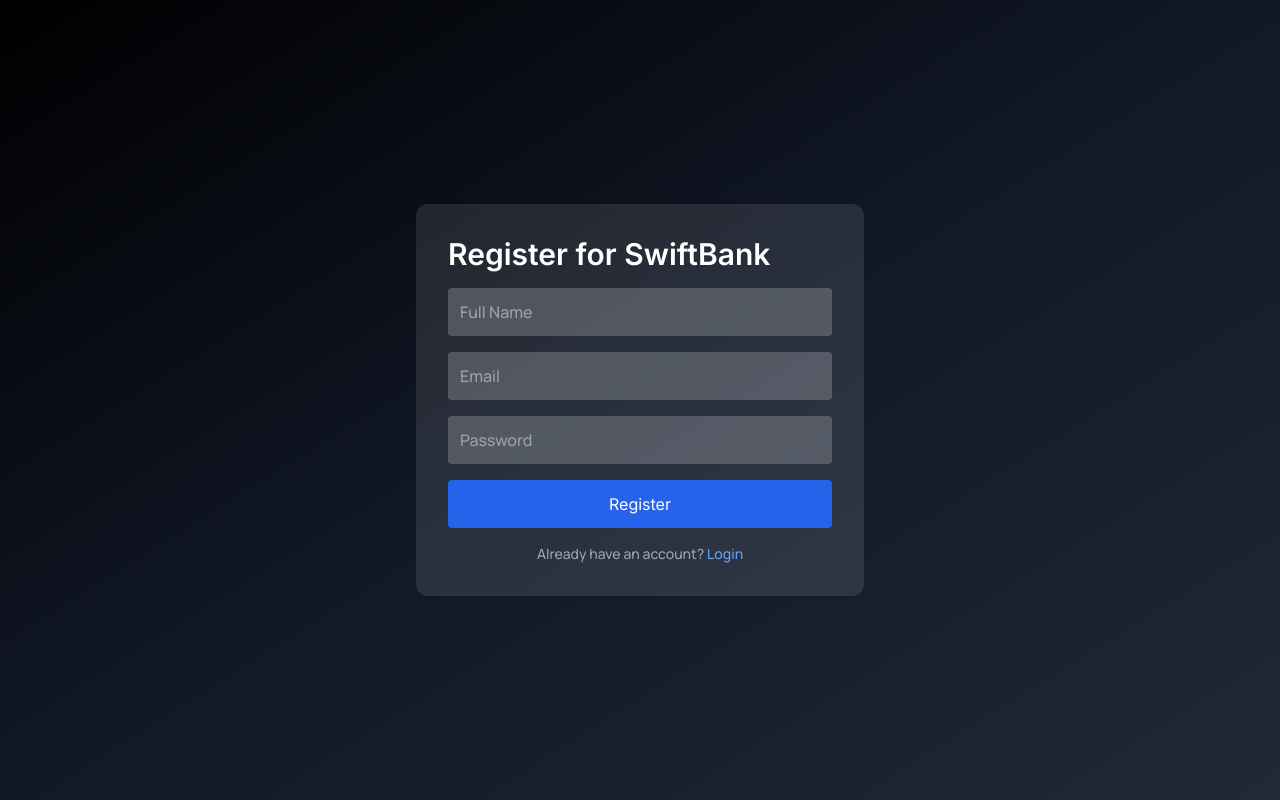
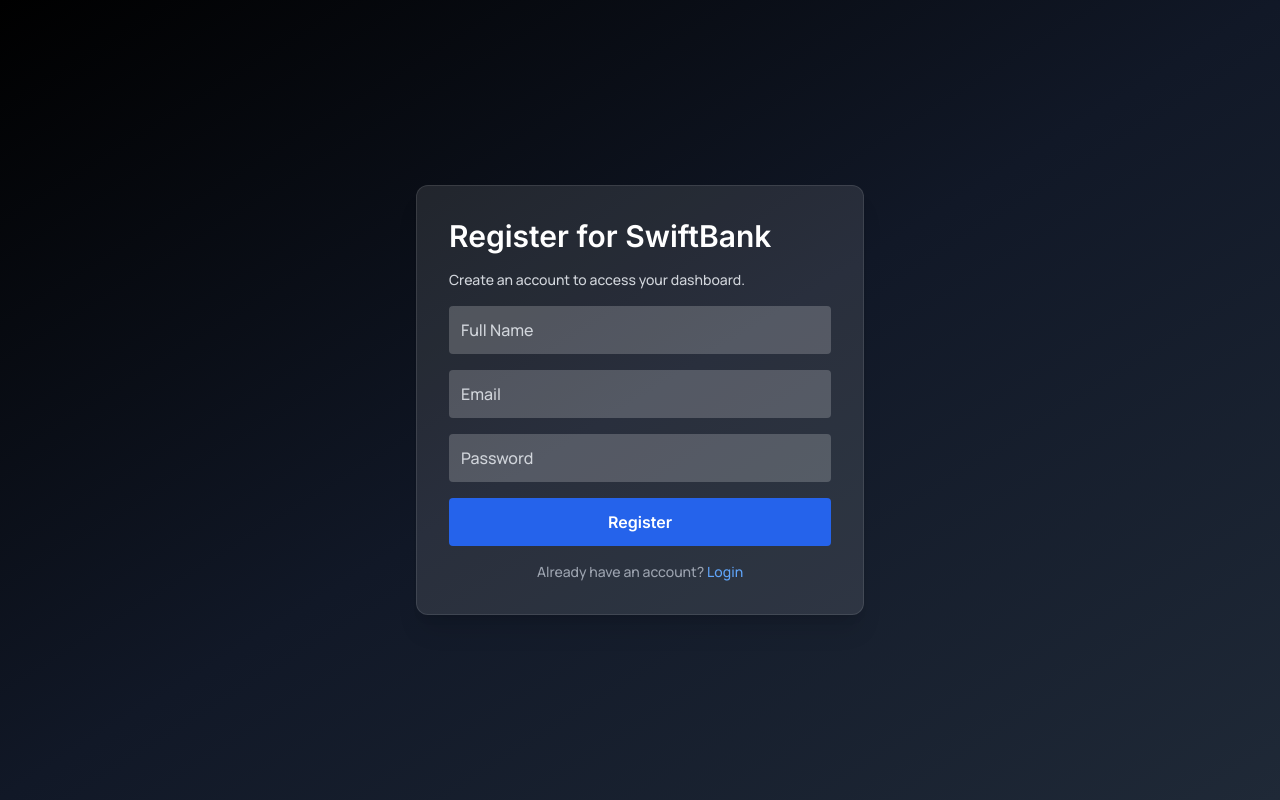
Before and after one commit to Olotuah/SwiftBank-App, a React (Vite) app in the folder frontend/: page /register in a window 1280 px wide. Built offline with nearby package versions, Linux system fonts and the light colour scheme.

Commit message:
Refactor Register component to use authService
Updated the registration form to use the authService for registration and improved UI elements.

```diff
--- a/frontend/src/pages/Register.jsx
+++ b/frontend/src/pages/Register.jsx
@@ -1,14 +1,15 @@
 import { useState } from "react";
 import { useNavigate, Link } from "react-router-dom";
-import api from "../utils/api";
 import { toast, Toaster } from "react-hot-toast";
+import { register } from "../services/authService";
 
 export default function Register() {
   const [form, setForm] = useState({
-    fullName: "",  // ✅ Changed from name → fullName
+    fullName: "",
     email: "",
     password: "",
   });
+
   const [loading, setLoading] = useState(false);
   const navigate = useNavigate();
 
@@ -19,10 +20,11 @@
   const handleSubmit = async (e) => {
     e.preventDefault();
     setLoading(true);
+
     try {
-      await api.post("/auth/register", form);
-      toast.success("Registration successful, please log in.");
-      navigate("/login");
+      await register(form); // ✅ uses authService (stores token + user)
+      toast.success("Registration successful!");
+      navigate("/dashboard"); // ✅ take user straight inside
     } catch (err) {
       toast.error(err?.response?.data?.message || "Registration failed");
     } finally {
@@ -31,13 +33,17 @@
   };
 
   return (
-    <div className="min-h-screen flex items-center justify-center bg-gradient-to-br from-black via-gray-900 to-gray-800 text-white font-manrope">
-      <Toaster />
+    <div className="min-h-screen flex items-center justify-center bg-gradient-to-br from-black via-gray-900 to-gray-800 text-white font-manrope px-4">
+      <Toaster position="top-right" />
+
       <form
         onSubmit={handleSubmit}
-        className="bg-white/10 p-8 rounded-xl space-y-4 w-full max-w-md"
+        className="bg-white/10 p-8 rounded-xl space-y-4 w-full max-w-md border border-white/10 shadow-xl"
       >
         <h2 className="text-3xl font-bold font-inter">Register for SwiftBank</h2>
+        <p className="text-sm text-gray-300">
+          Create an account to access your dashboard.
+        </p>
 
         <input
           type="text"
@@ -45,7 +51,7 @@
           value={form.fullName}
           onChange={handleChange}
           placeholder="Full Name"
-          className="w-full p-3 rounded bg-white/20 text-white"
+          className="w-full p-3 rounded bg-white/20 text-white placeholder-gray-300 outline-none focus:ring-2 focus:ring-blue-600"
           required
         />
 
@@ -55,7 +61,7 @@
           value={form.email}
           onChange={handleChange}
           placeholder="Email"
-          className="w-full p-3 rounded bg-white/20 text-white"
+          className="w-full p-3 rounded bg-white/20 text-white placeholder-gray-300 outline-none focus:ring-2 focus:ring-blue-600"
           required
         />
 
@@ -65,20 +71,23 @@
           value={form.password}
           onChange={handleChange}
           placeholder="Password"
-          className="w-full p-3 rounded bg-white/20 text-white"
+          className="w-full p-3 rounded bg-white/20 text-white placeholder-gray-300 outline-none focus:ring-2 focus:ring-blue-600"
           required
         />
 
         <button
           type="submit"
-          className="w-full bg-blue-600 hover:bg-blue-700 p-3 rounded font-inter"
           disabled={loading}
+          className="w-full bg-blue-600 hover:bg-blue-700 p-3 rounded font-inter font-semibold disabled:opacity-60 transition"
         >
           {loading ? "Registering..." : "Register"}
         </button>
 
         <p className="text-center text-sm text-gray-400">
-          Already have an account? <Link to="/login" className="text-blue-400">Login</Link>
+          Already have an account?{" "}
+          <Link to="/login" className="text-blue-400 hover:underline">
+            Login
+          </Link>
         </p>
       </form>
     </div>
```
